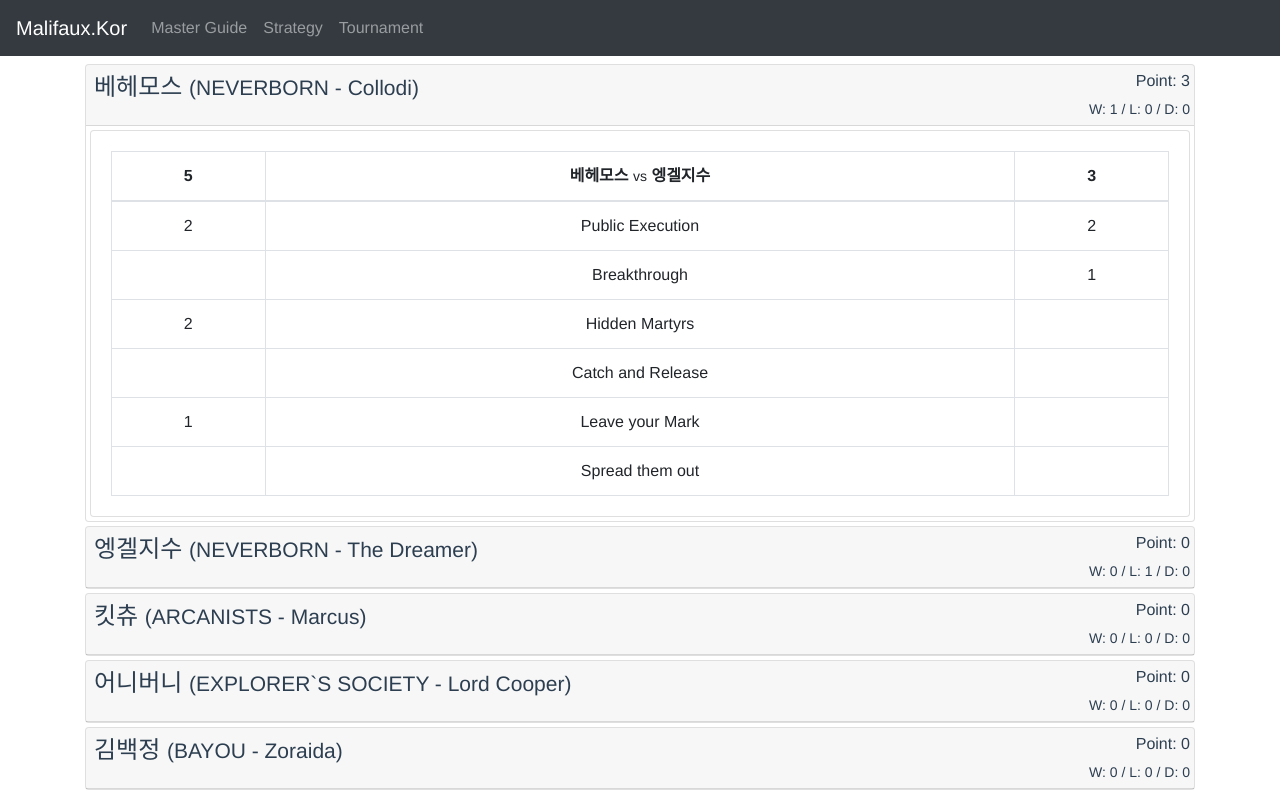
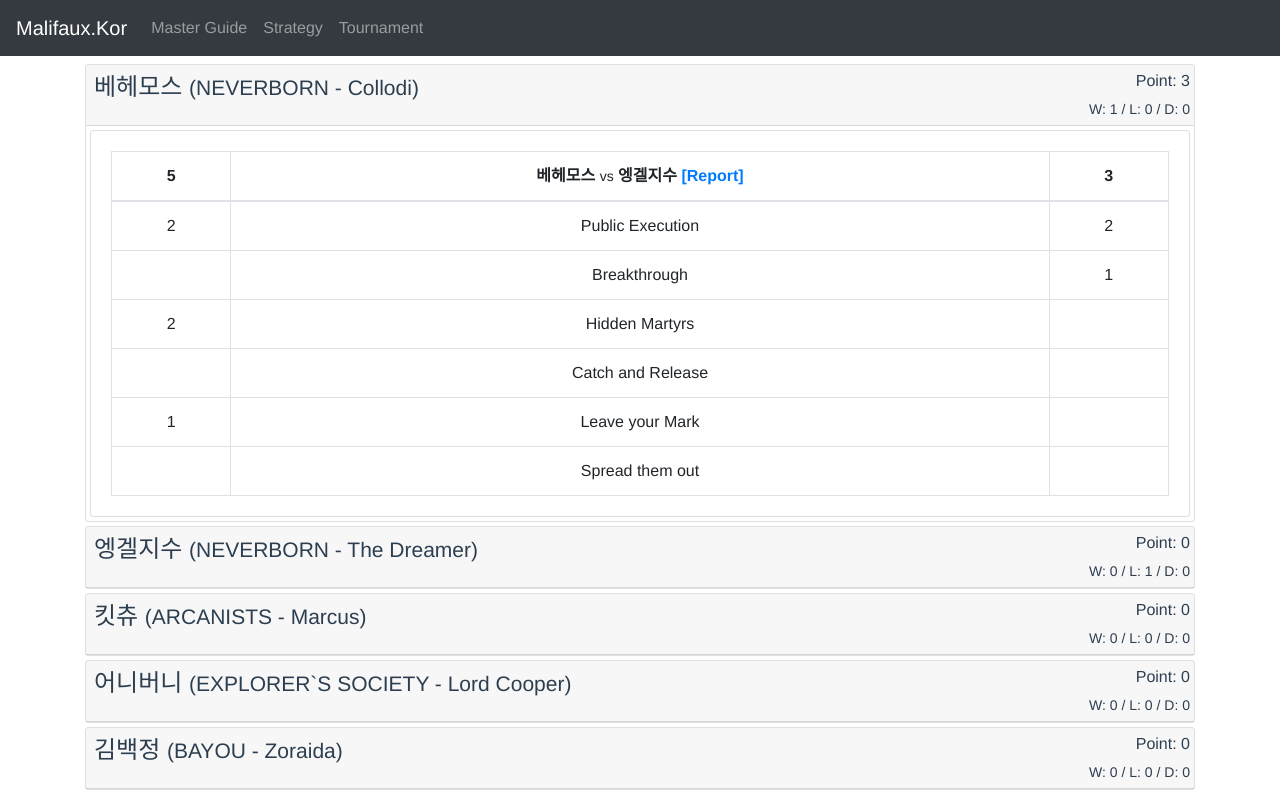
Before and after one commit to Kitchu0401/malifaux-korea, a Vue app: page /#/tournament in a window 1280 px wide. Shown: the top 792 px of the page. Built offline with nearby package versions, Linux system fonts and the light colour scheme.

Commit message:
배틀리포트 링크 추가

```diff
--- a/public/data/tournament.json
+++ b/public/data/tournament.json
@@ -102,7 +102,8 @@
                             "Spread them out": null
                         }
                     }
-                ]
+                ],
+                "report": "https://gall.dcinside.com/mgallery/board/view/?id=miniaturegame&no=67628&page=1"
             }
         ]
     }
--- a/src/components/tournament/Match.vue
+++ b/src/components/tournament/Match.vue
@@ -3,7 +3,7 @@
     <b-table-simple bordered class="text-center m-0">
       <b-thead>
         <th>{{ score[0] }}</th>
-        <th>{{ nicknames[0] }} <small>vs</small> {{ nicknames[1] }}</th>
+        <th>{{ nicknames[0] }} <small>vs</small> {{ nicknames[1] }} <a v-if="report" v-bind:href="report" target="_blank">[Report]</a></th>
         <th>{{ score[1] }}</th>
       </b-thead>
       <b-tbody>
@@ -42,6 +42,9 @@ export default {
     },
     scheme: function () {
       return this.match['scheme']
+    },
+    report: function () {
+      return this.match['report']
     }
   }
 }
--- a/src/components/tournament/Tournament.vue
+++ b/src/components/tournament/Tournament.vue
@@ -97,7 +97,8 @@ export default {
                 'score': [attackingPlayer['score'], defendingPlayer['score']],
                 'nicknames': [attackingPlayer['nickname'], defendingPlayer['nickname']],
                 'strategy': strategy,
-                'scheme': scheme
+                'scheme': scheme,
+                'report': match['report']
               })
             }
             // 두 번째 유저와 일치 할 경우
@@ -122,7 +123,8 @@ export default {
                 'score': [defendingPlayer['score'], attackingPlayer['score']],
                 'nicknames': [defendingPlayer['nickname'], attackingPlayer['nickname']],
                 'strategy': [...strategy].reverse(),
-                'scheme': scheme.map(s => [...s].reverse())
+                'scheme': scheme.map(s => [...s].reverse()),
+                'report': match['report']
               })
             }
           })
```
